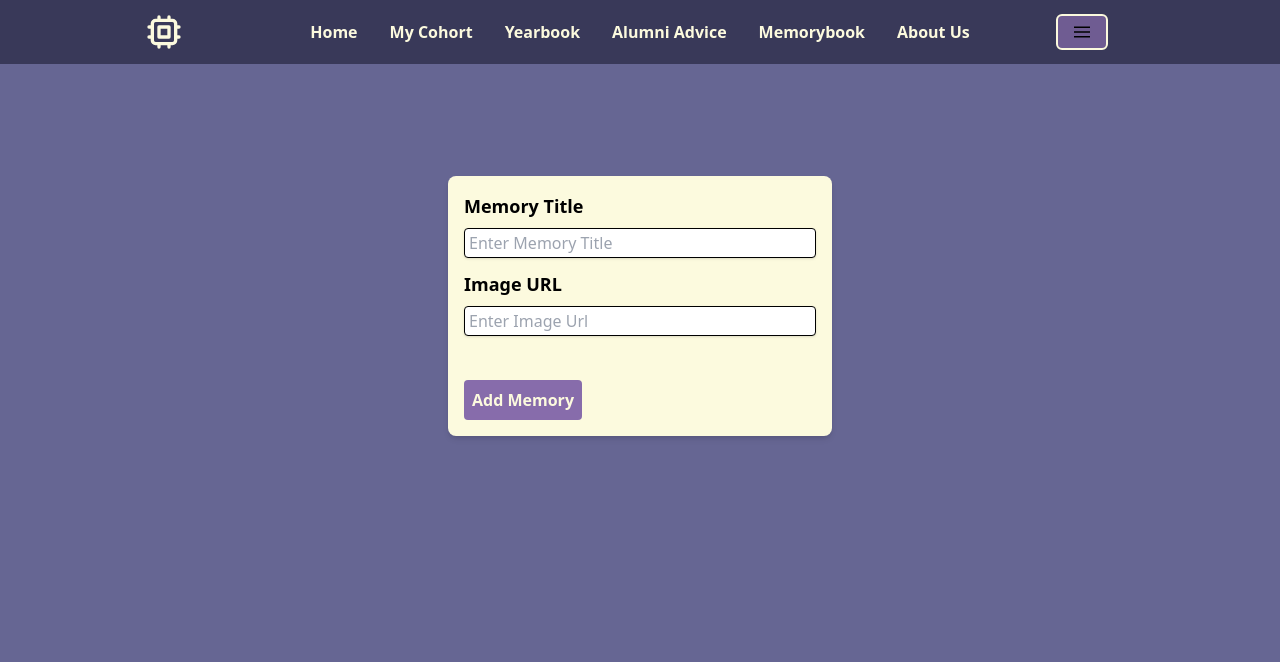
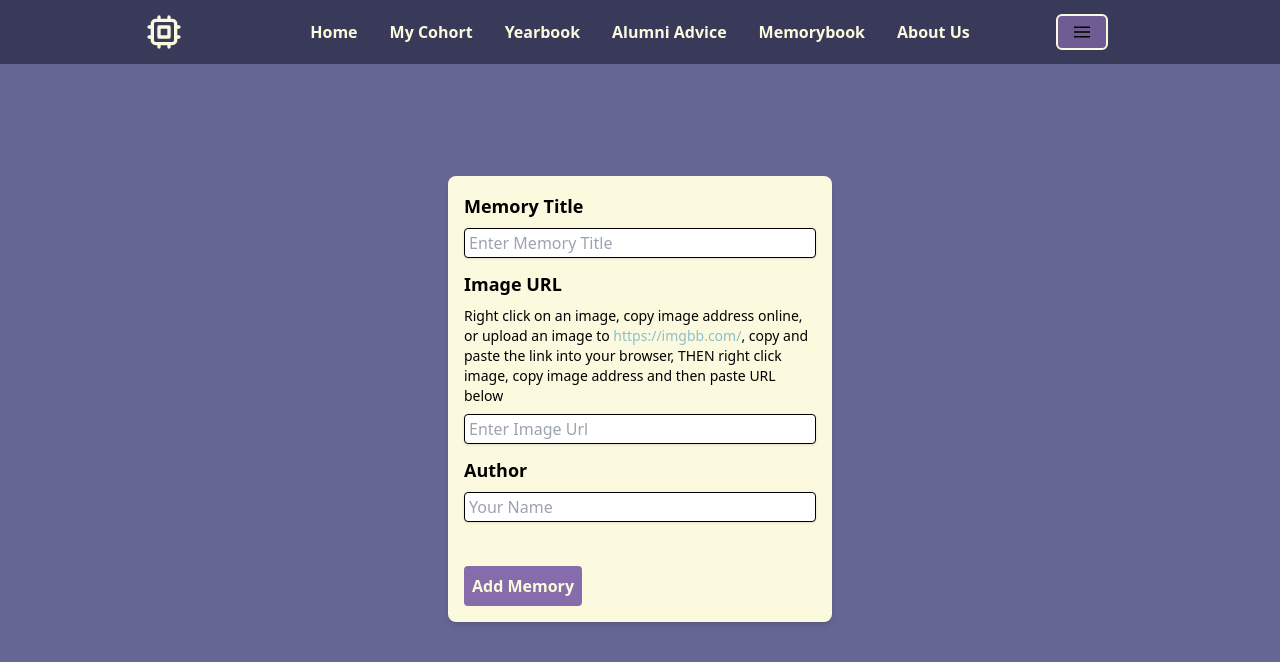
Before and after one commit to alchemy-yearbook-app/front-end, a React app: page /memorybook/create in a window 1280 px wide. Shown: the top 662 px of the page. Built offline with nearby package versions, Linux system fonts and the light colour scheme; no server answers.

Commit message:
added to memory form for author

```diff
--- a/src/components/MemoryForm/MemoryForm.jsx
+++ b/src/components/MemoryForm/MemoryForm.jsx
@@ -18,17 +18,35 @@ export default function MemoryForm() {
                     placeholder="Enter Memory Title"
                   />
                 </section>
-
                 <section>
                   <label className="block font-bold mb-2 text-lg">
                     Image URL
+                  </label>
+                  <label className="block mb-2 text-sm">
+                    Right click on an image, copy image address online, or
+                    upload an image to{' '}
+                    <a
+                      href="https://imgbb.com/"
+                      target="_blank"
+                      className="text-darkteal"
+                    >
+                      https://imgbb.com/
+                    </a>
+                    , copy and paste the link into your browser, THEN right
+                    click image, copy image address and then paste URL below
                   </label>
                   <input
                     className="shadow appearance-none border rounded w-full py-1 px-1 mb-3 leading-tight focus:outline-none focus:shadow-outline"
                     placeholder="Enter Image Url"
                   />
                 </section>
-
+                <section>
+                  <label className="block font-bold mb-2 text-lg">Author</label>
+                  <input
+                    className="shadow appearance-none border rounded w-full py-1 px-1 mb-3 leading-tight focus:outline-none focus:shadow-outline"
+                    placeholder="Your Name"
+                  />
+                </section>
                 <button
                   type="submit"
                   className="bg-purple text-white hover:bg-darkerpurple py-0.3 font-bold rounded focus:outline-none focus:shadow-outline p-2 mt-8"
```
